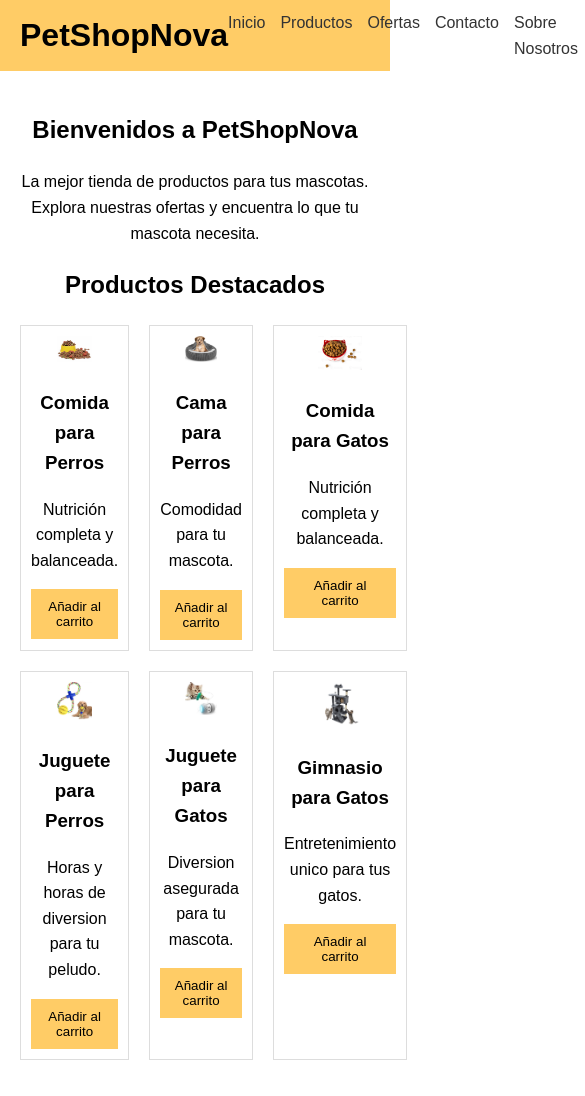
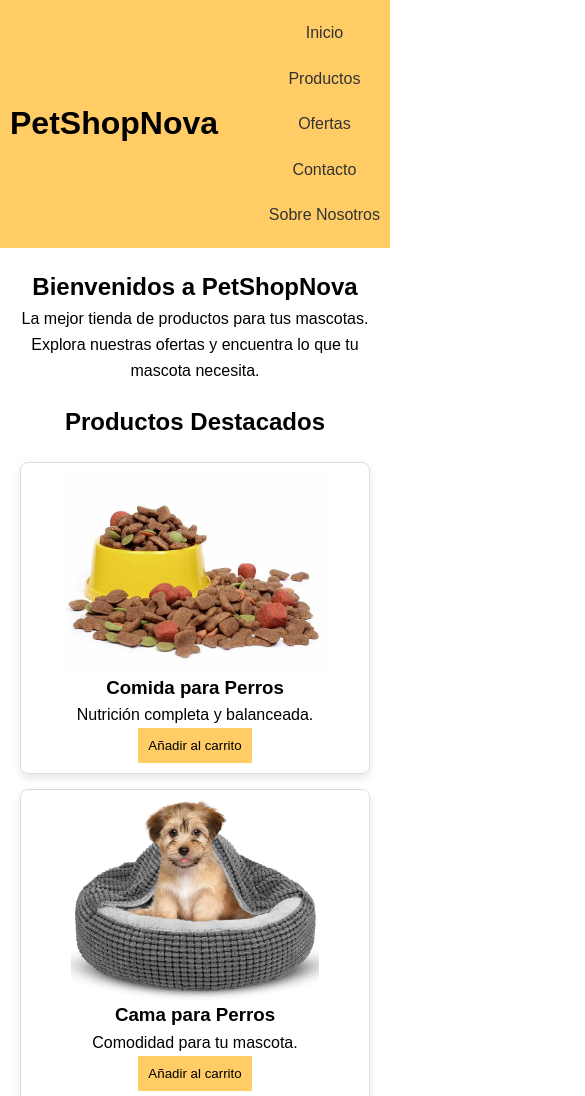
Before and after one commit to MaikolFer/PetShopNova, a plain HTML site: page index.html in a window 390 px wide. Shown: the top 1096 px of the page, 585 px wide, since content can reach past the window. Drawn offline with Linux system fonts and the light colour scheme.

Commit message:
Mejoramiento responsivo

```diff
--- a/style.css
+++ b/style.css
@@ -1,14 +1,22 @@
+* {
+  margin: 0;
+  padding: 0;
+  box-sizing: border-box;
+}
+
 body {
-  margin: 0;
   font-family: Arial, sans-serif;
   line-height: 1.6;
   min-height: 100vh;
   display: flex;
   flex-direction: column;
+  margin: 0;
+  overflow-x: hidden;
 }
 
 main {
   flex-grow: 1;
+  padding: 20px;
 }
 
 header {
@@ -17,6 +25,7 @@ header {
   align-items: center;
   background-color: #ffcc66;
   padding: 10px 20px;
+  width: 100%;
 }
 
 header .logo h1 {
@@ -39,10 +48,6 @@ nav ul li a {
   color: #333;
 }
 
-main {
-  padding: 20px;
-}
-
 .introduccion {
   text-align: center;
   margin-bottom: 20px;
@@ -61,21 +66,29 @@ main {
   display: grid;
   grid-template-columns: repeat(3, 1fr);
   gap: 20px;
+  width: 100%;
 }
-
 
 .producto {
   border: 1px solid #ddd;
   padding: 10px;
   text-align: center;
+  border-radius: 8px;
+  box-shadow: 0 4px 8px rgba(0, 0, 0, 0.1);
+  max-width: 100%;
+  width: 100%;
+  margin: 0 auto;
+  display: flex;
+  flex-direction: column;
+  align-items: center;
 }
 
 .producto img {
-  width: 40%;
+  width: 100%;
   height: auto;
-  margin: 0 auto;
+  max-height: 200px;
+  object-fit: contain;
 }
-
 
 .producto button {
   background-color: #ffcc66;
@@ -89,4 +102,44 @@ footer {
   color: #fff;
   text-align: center;
   padding: 10px;
+  width: 100%;
 }
+
+@media (max-width: 768px) {
+  .grid-productos {
+    grid-template-columns: repeat(2, 1fr);
+    gap: 15px;
+  }
+
+  .producto {
+    max-width: 100%;
+  }
+}
+
+@media (max-width: 480px) {
+  body {
+    overflow-x: hidden;
+  }
+
+  .grid-productos {
+    grid-template-columns: 1fr;
+    gap: 15px;
+  }
+
+  .producto {
+    max-width: 100%;
+  }
+
+  header {
+    padding: 10px;
+  }
+
+  nav ul {
+    flex-direction: column;
+    align-items: center;
+  }
+
+  nav ul li {
+    margin: 10px 0;
+  }
+}
```
Also changed, not shown: index.html (line endings or trailing spaces).
